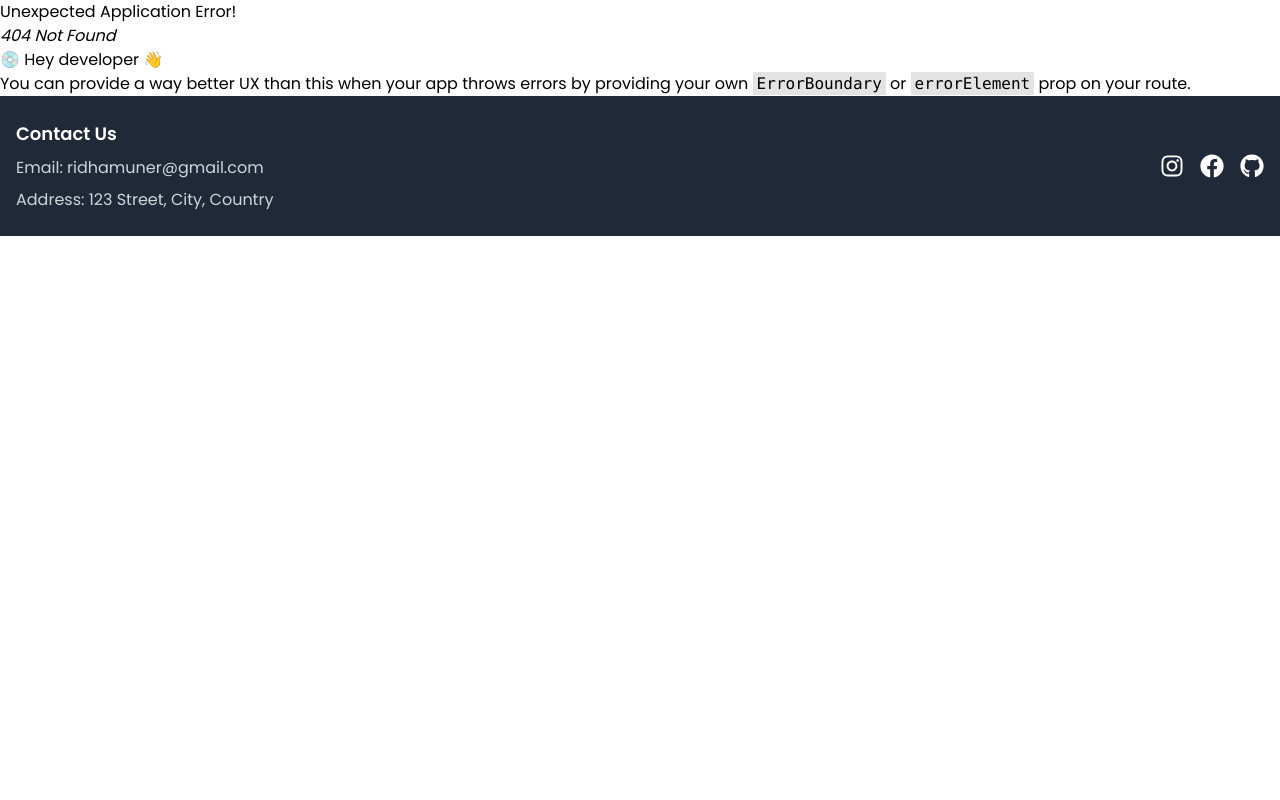
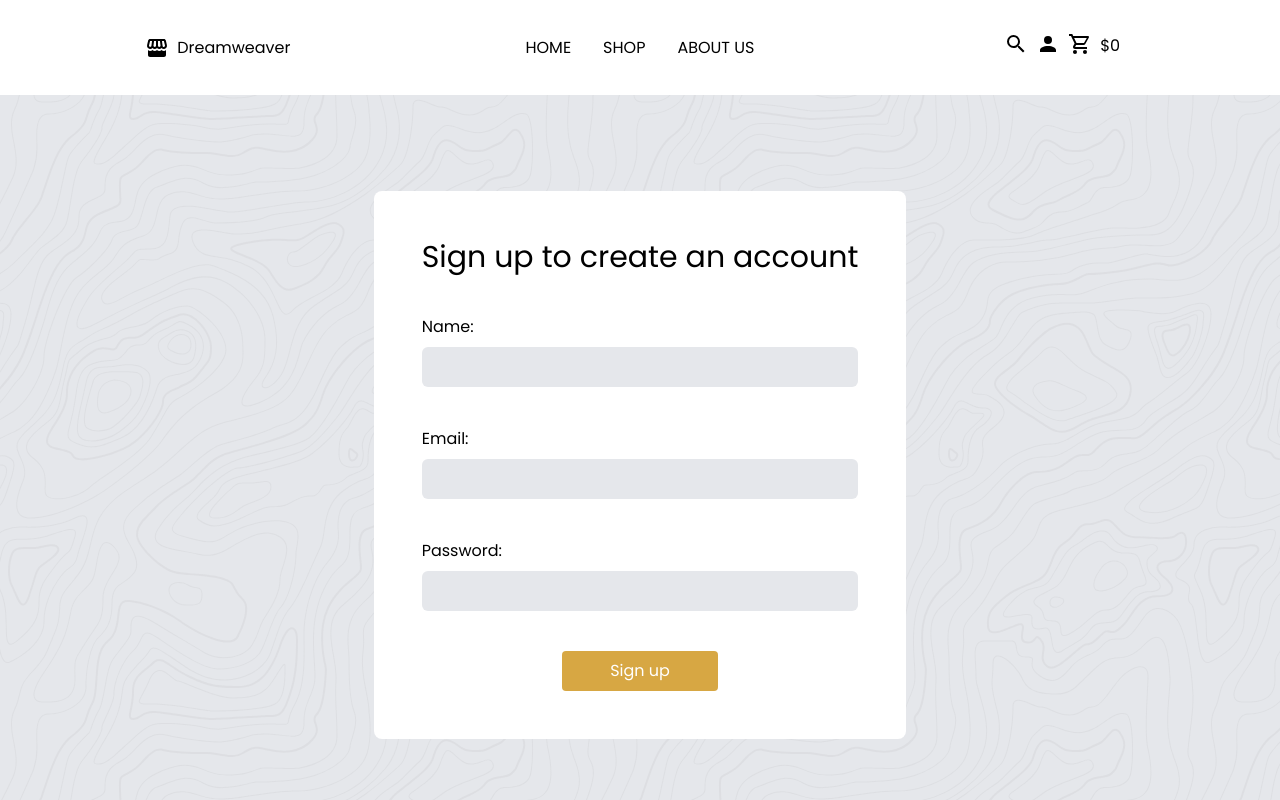
Before and after one commit to RidhaMuneer/shopping-cart, a React (Vite) app: page /signup in a window 1280 px wide. Before the commit this address had no page. Shown: the top 800 px of the page. Built offline with nearby package versions, Linux system fonts and the light colour scheme.

Commit message:
feat: Add login and signup page

```diff
--- a/src/components/footer/Footer.jsx
+++ b/src/components/footer/Footer.jsx
@@ -8,7 +8,7 @@ function Footer() {
                 <div className="mb-4 md:mb-0 md:w-1/2">
                     <h2 className="text-lg font-semibold mb-2">Contact Us</h2>
                     <p className="text-gray-300 mb-2">
-                        Email: ridhamuner@gmail.com
+                        Email: example@gmail.com
                     </p>
                     <p className="text-gray-300">
                         Address: 123 Street, City, Country
--- a/src/components/nav-bar/nav-bar.jsx
+++ b/src/components/nav-bar/nav-bar.jsx
@@ -68,7 +68,7 @@ function NavBar(){
                 <h1>Dreamweaver</h1>
             </div>
             <div className="flex desktop:space-x-8 laptop:space-x-6 tablet:space-x-4 items-center">
-                <Link to='/'>HOME</Link>
+                <Link to='/home'>HOME</Link>
                 <Link to="/shop">SHOP</Link>
                 <Link to='/aboutus'>ABOUT US</Link>
             </div>
--- /dev/null
+++ b/src/components/user/Login.jsx
@@ -0,0 +1,57 @@
+import React, { useState } from 'react';
+import { Link } from 'react-router-dom';
+import NavBar from '../nav-bar/nav-bar.jsx';
+
+export default function Login() {
+  const [email, setEmail] = useState('');
+  const [password, setPassword] = useState('');
+
+  const handleLogin = () => {
+    // Handle login logic here
+    console.log('Logging in with:', email, password);
+  };
+
+  return (
+    <>
+    <NavBar></NavBar>
+    <div className='flex flex-col items-center  justify-evenly gap-20 py-24 custom-bg pb-96 bg-gray-200'>
+      <div className='flex flex-col gap-10  bg-white p-12 rounded-lg'>
+        <div className='flex flex-col gap-2'>
+          <h1 className='text-3xl text-center'>Login to Your Account</h1>
+        </div>
+        <div className='flex flex-col gap-2'>
+          <label htmlFor='email'>Email:</label>
+          <input
+            type='email'
+            id='email'
+            value={email}
+            onChange={(e) => setEmail(e.target.value)}
+            className='p-2 bg-gray-200 rounded-md'
+          />
+        </div>
+        <div className='flex flex-col gap-2'>
+          <label htmlFor='password'>Password:</label>
+          <input
+            type='password'
+            id='password'
+            value={password}
+            onChange={(e) => setPassword(e.target.value)}
+            className='p-2 bg-gray-200 rounded-md'
+          />
+        </div>
+        <div className='flex justify-center items-center gap-4'>
+        <Link to='/home'>
+          <p className='bg-yellow-600 bg-opacity-75 px-12 py-2 rounded text-white' onClick={handleLogin}>
+            Login
+          </p>
+        </Link>
+          <p className='text-yellow-600'>
+            Don't have an account? <Link to='/signup'>Sign up</Link>
+          </p>
+        </div>
+      </div>
+    </div>
+
+    </>
+  );
+}
--- /dev/null
+++ b/src/components/user/Signup.jsx
@@ -0,0 +1,63 @@
+import React, { useState } from 'react';
+import { Link } from 'react-router-dom';
+import NavBar from '../nav-bar/nav-bar.jsx';
+
+export default function Signup() {
+  const [email, setEmail] = useState('');
+  const [password, setPassword] = useState('');
+  const [name, setName] = useState('');
+
+  const handleLogin = () => {
+    // Handle login logic here
+    console.log('Logging in with:', email, password);
+  };
+
+  return (
+    <>
+    <NavBar></NavBar>
+    <div className='flex flex-col items-center  justify-evenly gap-20 py-24 custom-bg pb-96 bg-gray-200'>
+      <div className='flex flex-col gap-10  bg-white p-12 rounded-lg'>
+        <div className='flex flex-col gap-2'>
+          <h1 className='text-3xl text-center'>Sign up to create an account</h1>
+        </div>
+        <div className='flex flex-col gap-2'>
+          <label htmlFor='email'>Name:</label>
+          <input
+            type='name'
+            id='name'
+            value={name}
+            onChange={(e) => setName(e.target.value)}
+            className='p-2 bg-gray-200 rounded-md'
+          />
+        </div>
+        <div className='flex flex-col gap-2'>
+          <label htmlFor='email'>Email:</label>
+          <input
+            type='email'
+            id='email'
+            value={email}
+            onChange={(e) => setEmail(e.target.value)}
+            className='p-2 bg-gray-200 rounded-md'
+          />
+        </div>
+        <div className='flex flex-col gap-2'>
+          <label htmlFor='password'>Password:</label>
+          <input
+            type='password'
+            id='password'
+            value={password}
+            onChange={(e) => setPassword(e.target.value)}
+            className='p-2 bg-gray-200 rounded-md'
+          />
+        </div>
+        <div className='flex justify-center items-center gap-4'>
+          <button className='bg-yellow-600 bg-opacity-75 px-12 py-2 rounded text-white' onClick={handleLogin}>
+            Sign up
+          </button>
+        </div>
+      </div>
+    </div>
+
+    </>
+  );
+}
```
Also changed, not shown: src/components/entry/main.jsx (+10 -1 lines).
